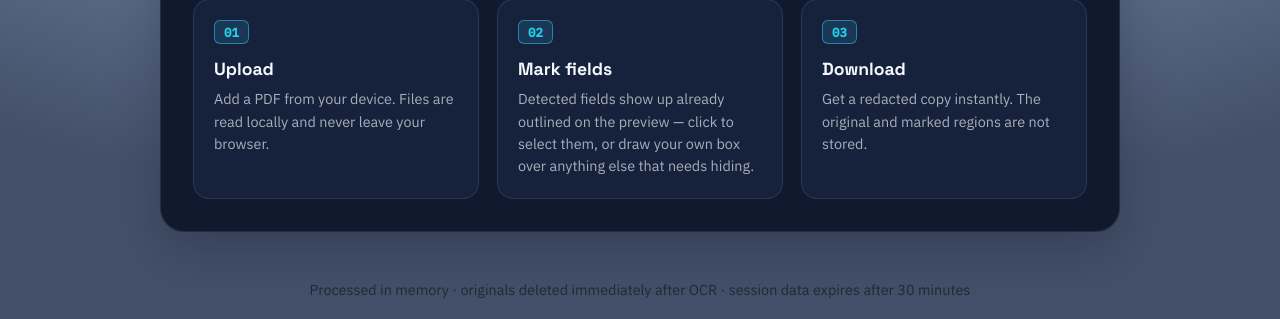
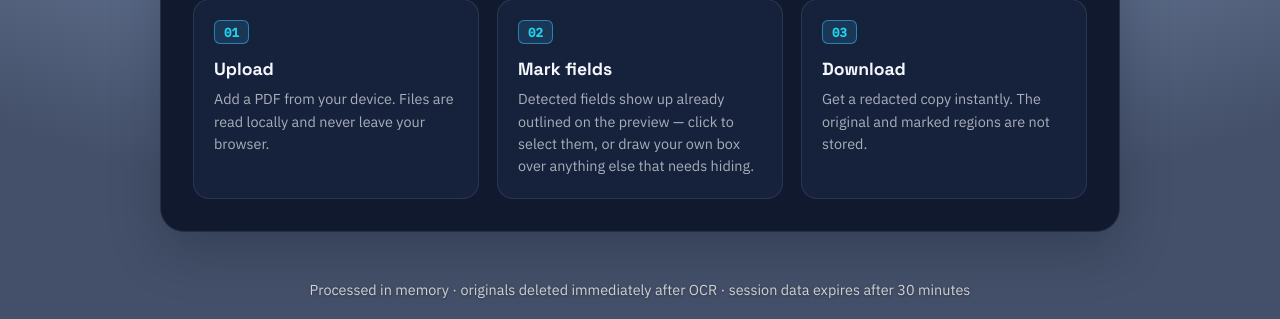
Before and after one commit to aayaan1999/masking-app-poc, a Flask app: template templates/index.html in a window 1280 px wide. Shown: the part 762-1081 px from the top of the page. Run offline with Flask 3, Linux system fonts and the light colour scheme; the template is opened without the code that fills it, so the values that code supplies are empty.

Commit message:
Fix illegible footer text on the new dark gradient background
The footer still used a dark gray (rgba(0,0,0,0.5)) meant for the old
light background; against the new radial gradient's darker edges it
was nearly invisible. Switched to light text with a subtle shadow for
contrast across the whole gradient.

Co-Authored-By: Claude Sonnet 5 <noreply@anthropic.com>
Claude-Session: https://claude.ai/code/session_01MReyopDtZNcfAbcfWkcJUi

```diff
--- a/static/style.css
+++ b/static/style.css
@@ -121,7 +121,7 @@ textarea::placeholder { color: var(--text-lo); }
 .btn-secondary:hover { background: rgba(255,255,255,0.1); }
 .btn-secondary:disabled { opacity: 0.4; cursor: not-allowed; }
 
-.footer { text-align: center; color: rgba(0,0,0,0.5); padding: 20px; font-size: 0.9rem; }
+.footer { text-align: center; color: rgba(255,255,255,0.75); padding: 20px; font-size: 0.9rem; text-shadow: 0 1px 3px rgba(0,0,0,0.35); }
 
 /* Preview tab */
 .preview-layout { display: flex; gap: 22px; margin-top: 22px; align-items: flex-start; flex-wrap: wrap; }
```
